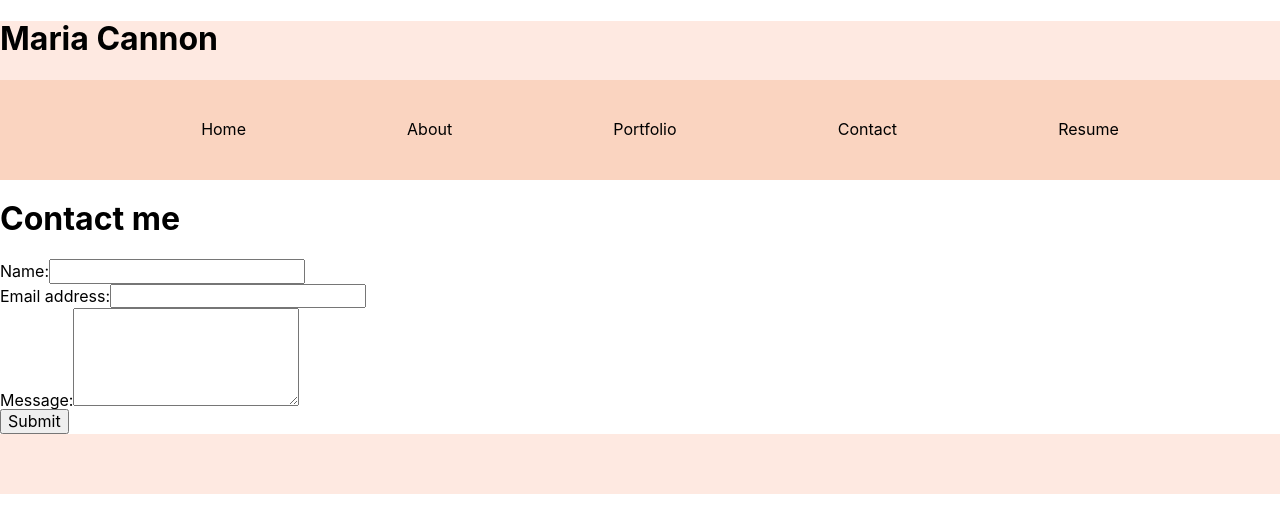
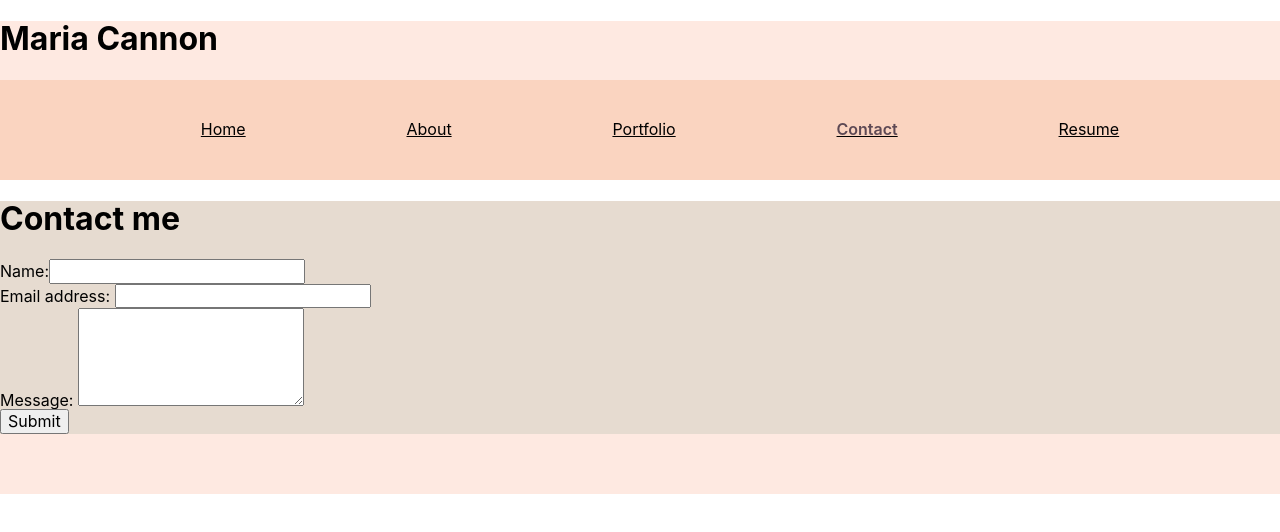
Before and after one commit to MCannon33/react-portfolio, a React (Create React App) app: page / in a window 1280 px wide. Both pictures are taken after a click on the element "Contact". Shown: the top 532 px of the page. Built offline with nearby package versions, Linux system fonts and the light colour scheme.

Commit message:
update portfolio

```diff
--- a/src/components/Contact/index.js
+++ b/src/components/Contact/index.js
@@ -38,7 +38,7 @@ function Contact() {
   };
 
   return (
-    <section>
+    <section style={{ backgroundColor: "#e6dbd0" }}>
       <h1 data-testid="h1tag">Contact me</h1>
       <form id="contact-form" onSubmit={handleSubmit}>
         <div>
@@ -51,7 +51,7 @@ function Contact() {
           />
         </div>
         <div>
-          <label htmlFor="email">Email address:</label>
+          <label htmlFor="email">Email address: </label>
           <input
             type="email"
             name="email"
@@ -60,7 +60,7 @@ function Contact() {
           />
         </div>
         <div>
-          <label htmlFor="message">Message:</label>
+          <label htmlFor="message">Message: </label>
           <textarea
             name="message"
             rows="5"
--- a/src/index.css
+++ b/src/index.css
@@ -1,5 +1,5 @@
 body {
-  margin: 10;
+  margin: 0;
   font-family: -apple-system, BlinkMacSystemFont, "Segoe UI", "Roboto", "Oxygen",
     "Ubuntu", "Cantarell", "Fira Sans", "Droid Sans", "Helvetica Neue",
     sans-serif;
@@ -22,9 +22,18 @@ code {
   justify-content: space-evenly;
   align-items: center;
   height: 100%;
-
+  text-decoration: underline;
+  cursor: pointer;
   /* margin: 0; */
   /* padding: 0; */
+}
+.nav li:hover {
+  opacity: 0.5;
+}
+
+.navActive {
+  color: #5d4954;
+  font-weight: 600;
 }
 .header {
   background-color: #fee9e1;
@@ -39,3 +48,7 @@ code {
   list-style: none;
   flex: 0 0 33.333333%;
 }
+
+a:hover {
+  text-decoration: underline;
+}
```
